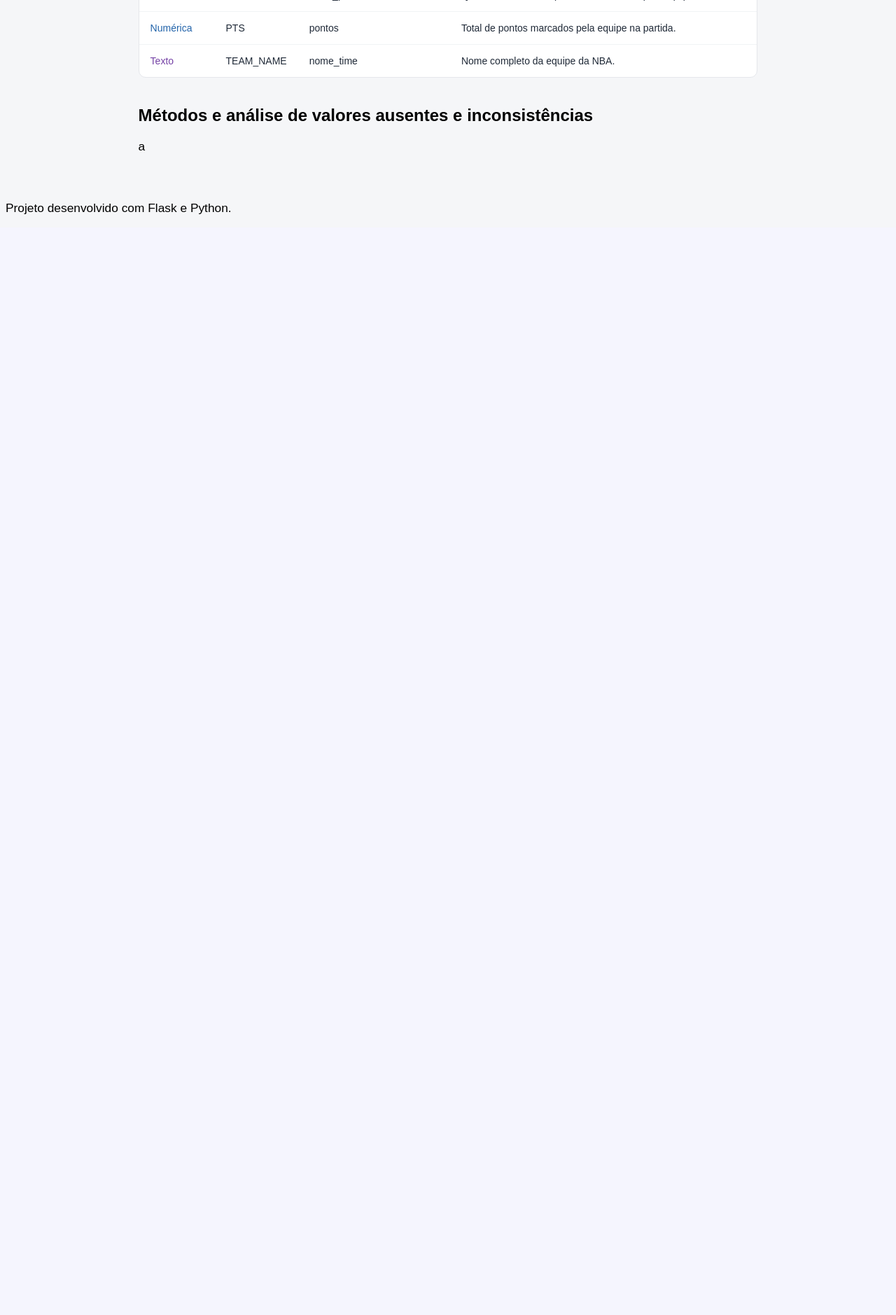
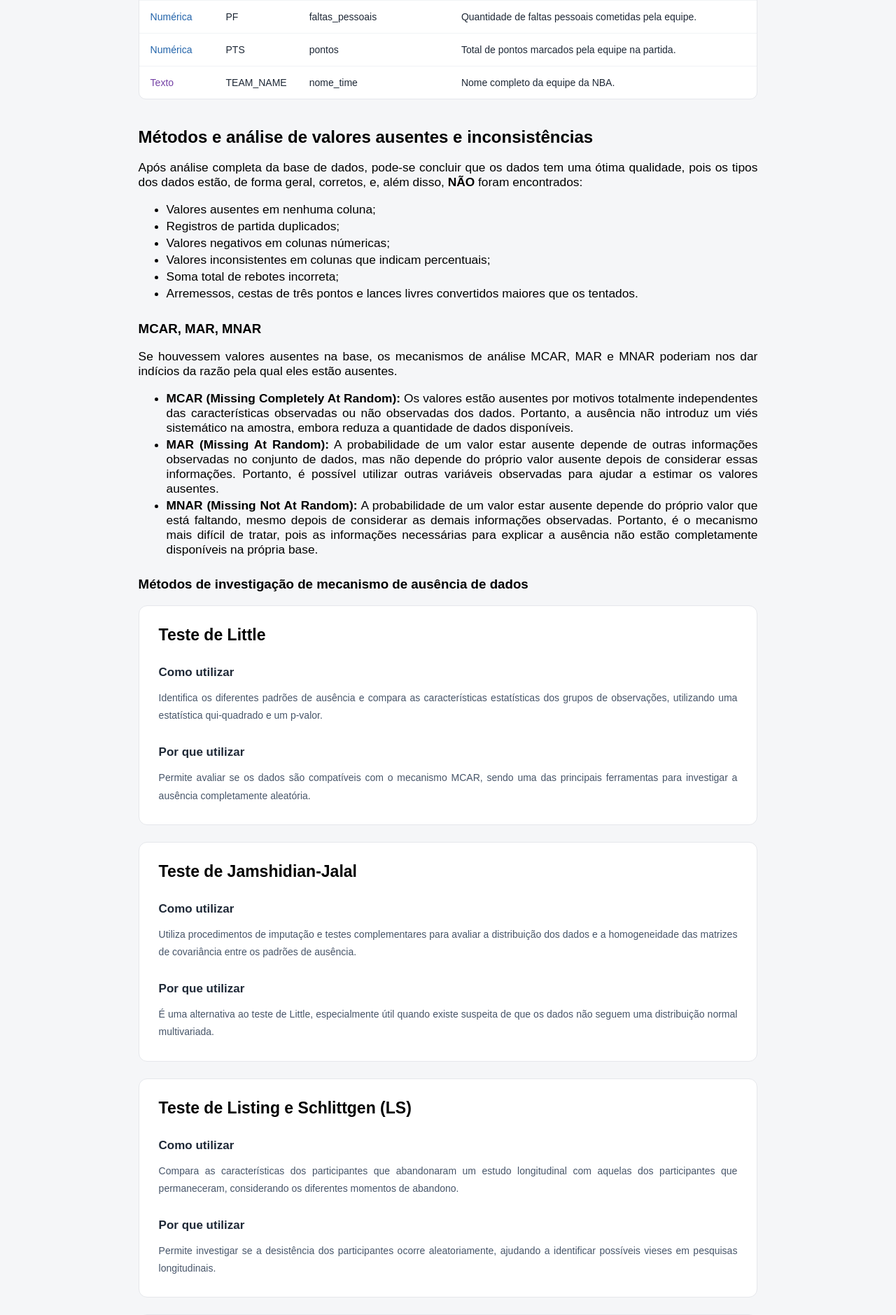
Before and after one commit to ruhtra5000/NBA-LabCD, a Flask app: page / in a window 1280 px wide. Shown: the part 1802-3681 px from the top of the page at 70% size. Before the commit the page ends 2108 px from the top, so only its background shows below. Run offline with Flask 3, Linux system fonts and the light colour scheme; some web fonts are replaced.

Commit message:
feat: conteudo principal e estilizaçao

```diff
--- a/templates/index.html
+++ b/templates/index.html
@@ -2,7 +2,7 @@
 {% extends "base.html" %}
 
 {% block title %}
-Homepage
+Lab. de Ciência de Dados
 {% endblock %}
 
 {% block content %}
@@ -15,12 +15,17 @@ Homepage
         .binaria { color: #c0392b; }
     </style>
 
-    <h2>Informações iniciais</h2>
+    <h1>Informações iniciais</h1>
 
     <p>
-        Base de dados contendo estatísticas individuais das equipes da NBA por partida,
+        Projeto feito sob uma base de dados contendo estatísticas individuais das equipes da NBA por partida,
         incluindo resultados, desempenho ofensivo e defensivo e aproveitamento ao longo
-        da temporada. A base completa é composta por 28 colunas e 2238 registros de partida.
+        da temporada. A base completa é composta por <u>28 colunas</u> e <u>2238 registros de partida</u>.
+    </p>
+
+    <p>
+        As análises aqui apresentadas foram feitas em cima dos dados dos times: <b>Cleveland Cavaliers</b> e
+        <b>Brooklyn Nets</b>.
     </p>
 
     <p>
@@ -250,6 +255,121 @@ Homepage
 
     <h2>Métodos e análise de valores ausentes e inconsistências</h2>
 
-    <p>a</p>
+    <p>
+        Após análise completa da base de dados, pode-se concluir que os dados tem uma ótima qualidade,
+        pois os tipos dos dados estão, de forma geral, corretos, e, além disso, <b>NÃO</b> foram encontrados:
+    </p>
+
+    <ul>
+        <li>Valores ausentes em nenhuma coluna;</li>
+        <li>Registros de partida duplicados;</li>
+        <li>Valores negativos em colunas númericas;</li>
+        <li>Valores inconsistentes em colunas que indicam percentuais;</li>
+        <li>Soma total de rebotes incorreta;</li>
+        <li>Arremessos, cestas de três pontos e lances livres convertidos maiores que os tentados.</li>
+    </ul>
+
+    <h3>MCAR, MAR, MNAR</h3>
+
+    <p>
+        Se houvessem valores ausentes na base, os mecanismos de análise MCAR, MAR e MNAR poderiam nos
+        dar indícios da razão pela qual eles estão ausentes.
+    </p>
+
+    <ul>
+        <li>
+            <b>MCAR (Missing Completely At Random):</b> Os valores estão ausentes por motivos totalmente
+            independentes das características observadas ou não observadas dos dados. Portanto, a ausência
+            não introduz um viés sistemático na amostra, embora reduza a quantidade de dados disponíveis.
+        </li>
+        <li>
+            <b>MAR (Missing At Random):</b> A probabilidade de um valor estar ausente depende de outras
+            informações observadas no conjunto de dados, mas não depende do próprio valor ausente depois
+            de considerar essas informações. Portanto, é possível utilizar outras variáveis observadas para
+            ajudar a estimar os valores ausentes.
+        </li>
+        <li>
+            <b>MNAR (Missing Not At Random):</b> A probabilidade de um valor estar ausente depende do próprio
+            valor que está faltando, mesmo depois de considerar as demais informações observadas. Portanto, é
+            o mecanismo mais difícil de tratar, pois as informações necessárias para explicar a ausência não
+            estão completamente disponíveis na própria base.
+        </li>
+    </ul>
+
+    <h3>Métodos de investigação de mecanismo de ausência de dados</h3>
+
+    <section class="explicacao-teste">
+        <div class="explicacao-teste-titulo">Teste de Little</div>
+
+        <h3>Como utilizar</h3>
+        <p>
+            Identifica os diferentes padrões de ausência e compara as
+            características estatísticas dos grupos de observações,
+            utilizando uma estatística qui-quadrado e um p-valor.
+        </p>
+
+        <h3>Por que utilizar</h3>
+        <p>
+            Permite avaliar se os dados são compatíveis com o mecanismo MCAR,
+            sendo uma das principais ferramentas para investigar a ausência
+            completamente aleatória.
+        </p>
+    </section>
+
+
+    <section class="explicacao-teste">
+        <div class="explicacao-teste-titulo">Teste de Jamshidian-Jalal</div>
+
+        <h3>Como utilizar</h3>
+        <p>
+            Utiliza procedimentos de imputação e testes complementares
+            para avaliar a distribuição dos dados e a homogeneidade das
+            matrizes de covariância entre os padrões de ausência.
+        </p>
+
+        <h3>Por que utilizar</h3>
+        <p>
+            É uma alternativa ao teste de Little, especialmente útil quando
+            existe suspeita de que os dados não seguem uma distribuição
+            normal multivariada.
+        </p>
+    </section>
+
+
+    <section class="explicacao-teste">
+        <div class="explicacao-teste-titulo">Teste de Listing e Schlittgen (LS)</div>
+
+        <h3>Como utilizar</h3>
+        <p>
+            Compara as características dos participantes que abandonaram
+            um estudo longitudinal com aquelas dos participantes que
+            permaneceram, considerando os diferentes momentos de abandono.
+        </p>
+
+        <h3>Por que utilizar</h3>
+        <p>
+            Permite investigar se a desistência dos participantes ocorre
+            aleatoriamente, ajudando a identificar possíveis vieses em
+            pesquisas longitudinais.
+        </p>
+    </section>
+
+
+    <section class="explicacao-teste">
+        <div class="explicacao-teste-titulo">Regressão Logística de Fairclough</div>
+
+        <h3>Como utilizar</h3>
+        <p>
+            Cria uma variável indicadora de ausência (1 para ausente e 0 para
+            observado) e utiliza a regressão logística para investigar sua
+            relação com outras variáveis disponíveis.
+        </p>
+
+        <h3>Por que utilizar</h3>
+        <p>
+            Permite identificar características associadas à probabilidade
+            de ausência, auxiliando na investigação de possíveis mecanismos MAR.
+        </p>
+    </section>
 
 {% endblock %}
```
